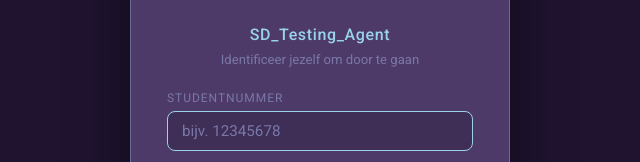
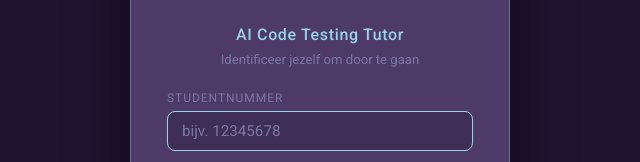
Before and after one commit to Jan-Meeuwissen/AI-Code-Testing-Tutor, a website: page public/index.html in a window 1280 px wide. Shown: the part 285-447 px from the top of the page, 320-960 px from the left. Drawn offline with Linux system fonts and the light colour scheme.

Commit message:
name changed to AI code testing tutor everywhere

```diff
--- a/public/index.html
+++ b/public/index.html
@@ -3,7 +3,7 @@
 <head>
   <meta charset="UTF-8" />
   <meta name="viewport" content="width=device-width, initial-scale=1.0"/>
-  <title>SD_Testing_Agent</title>
+  <title>AI Code Testing Tutor</title>
   <link rel="preconnect" href="https://fonts.googleapis.com">
   <link rel="preconnect" href="https://fonts.gstatic.com" crossorigin>
   <link href="https://fonts.googleapis.com/css2?family=Montserrat:wght@700&family=Roboto:wght@400;500&display=swap" rel="stylesheet">
@@ -517,7 +517,7 @@
           <path d="M119.842,62.482C120.872,62.319 121.81,62.374 122.655,62.643C123.5,62.915 124.207,63.418 124.778,64.154C125.349,64.89 125.732,65.871 125.924,67.094L127.093,74.467L125.376,74.739L124.234,67.534C124.021,66.195 123.528,65.237 122.75,64.659C121.973,64.082 120.981,63.887 119.771,64.077C118.867,64.22 118.111,64.525 117.499,64.994C116.887,65.463 116.455,66.068 116.201,66.811C115.947,67.554 115.895,68.408 116.049,69.375L117.107,76.048L115.39,76.32L113.378,63.626L115.023,63.366L115.573,66.847L115.204,66.236C115.46,65.255 115.993,64.43 116.795,63.767C117.603,63.105 118.618,62.675 119.842,62.482Z" style="fill:#FFFFFF;fill-rule:nonzero;"/>
         </g>
       </svg>
-      <h2>SD_Testing_Agent</h2>
+      <h2>AI Code Testing Tutor</h2>
       <p class="modal-subtitle">Identificeer jezelf om door te gaan</p>
       <div class="modal-fields">
         <div class="modal-field">
@@ -571,7 +571,7 @@
     <main class="main">
       <div class="chat-header">
         <div class="status-dot"></div>
-        <h1>SD_Testing_Agent</h1>
+        <h1>AI Code Testing Tutor</h1>
       </div>
 
       <div class="messages" id="messages">
@@ -754,7 +754,7 @@
     let isLoading   = false;
 
     // Welkomstbericht via addMessage zodat parseMessage beschikbaar is
-    addMessage('agent', 'Hello! I am AI Code Testing Tutort. Ask me about test cases, test strategy, test automation or code quality.');
+    addMessage('agent', 'Hello! I am AI Code Testing Tutor. Ask me about test cases, test strategy, test automation or code quality.');
 
 
     function scrollToBottom() {
```
